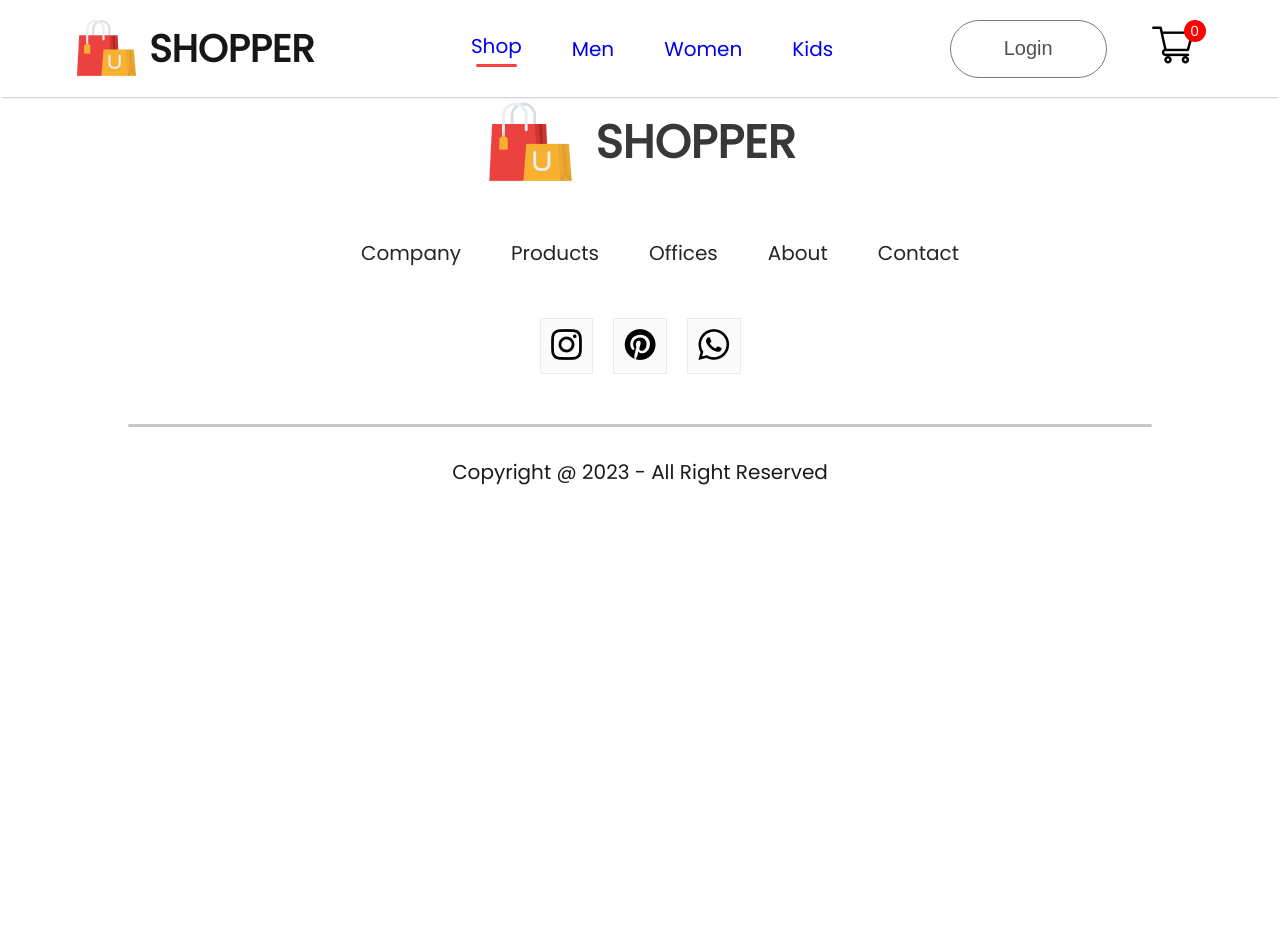
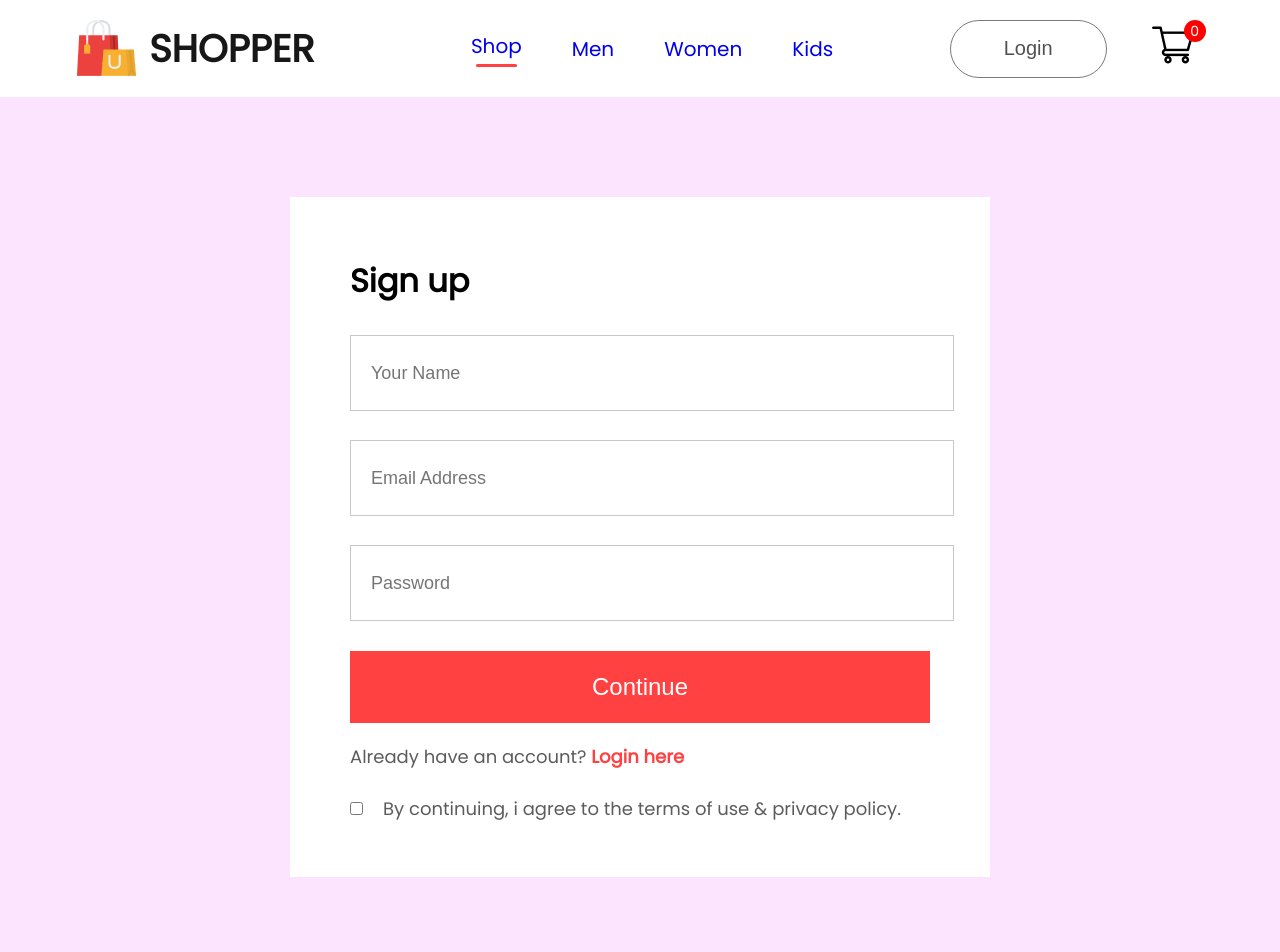
Before and after one commit to NoufaraAhamed/Shopper, a React (Create React App) app in the folder frontend/: page /login in a window 1280 px wide. Shown: the top 952 px of the page. Before the commit the page ends 800 px from the top, so only its background shows below. Built offline with nearby package versions, Linux system fonts and the light colour scheme.

Commit message:
feat: add login and product page
-implement login signup page
-link product image with corresponding product page .
- add breadcrum and productdisplay component to product page

```diff
--- /dev/null
+++ b/frontend/src/Components/Breadcrums/Breadcrums.jsx
@@ -0,0 +1,16 @@
+import React from 'react'
+import './Breadcrums.css'
+import arrow_icon from '../Assets/breadcrum_arrow.png'
+
+function Breadcrums(props) {
+    const {product}= props;
+  return (
+    <div className='breadcrum'>
+        HOME <img src={arrow_icon} alt="" /> SHOP <img src={arrow_icon} alt="" />
+        {product.category} <img src={arrow_icon} alt="" /> {product.name}
+
+    </div>
+  )
+}
+
+export default Breadcrums
--- a/frontend/src/Components/Item/Item.css
+++ b/frontend/src/Components/Item/Item.css
@@ -1,5 +1,8 @@
 .item{
     width: 350px;
+}
+.item img{
+    cursor: pointer;
 }
 .item p{
     margin: 6px 0;
--- a/frontend/src/Components/Item/Item.jsx
+++ b/frontend/src/Components/Item/Item.jsx
@@ -1,10 +1,11 @@
 import React from 'react'
 import './Item.css'
+import { Link } from 'react-router-dom'
 
 function Item(props) {
   return (
     <div  className='item'>
-        <img src={props.image} alt="" />
+        <Link to={`/product/${props.id}`}><img src={props.image} alt="" /></Link>
         <p>{props.name}</p>
         <div className="item-prices">
             <div className="item-price-new">
--- /dev/null
+++ b/frontend/src/Components/ProductDisplay/ProductDisplay.jsx
@@ -0,0 +1,58 @@
+import React from "react";
+import "./ProductDisplay.css";
+import star_icon from "../Assets/star_icon.png";
+import star_dull_icon from "../Assets/star_dull_icon.png";
+
+function ProductDisplay(props) {
+  const { product } = props;
+  return (
+    <div className="productdisplay">
+      <div className="producdisplay-left">
+        <div className="productdisplay-img-list">
+          <img src={product.image} alt="" />
+          <img src={product.image} alt="" />
+          <img src={product.image} alt="" />
+          <img src={product.image} alt="" />
+        </div>
+        <div className="productdisplay-img">
+          <img src={product.image} alt="" className="productdisplay-main-img" />
+        </div>
+      </div>
+      <div className="productdisplay-right">
+        <h1>{product.name}</h1>
+        <div className="productdisplay-right-star">
+          <img src={star_icon} alt="" />
+          <img src={star_icon} alt="" />
+          <img src={star_icon} alt="" />
+          <img src={star_icon} alt="" />
+          <img src={star_dull_icon} alt="" />
+          <p>(122)</p>
+        </div>
+
+        <div className="productdisplay-right-prices">
+          <div className="productdisplay-old-price">${product.old_price}</div>
+          <div className="productdisplay-new-price">${product.new_price}</div>
+        </div>
+        <div className="productdisplay-right-description">
+            Lorem ipsum dolor sit amet consectetur adipisicing elit. Eaque fuga placeat consectetur, reiciendis, cumque expedita illo esse neque maiores nisi harum libero quisquam ducimus consequuntur ullam. Voluptas rem libero error. Lorem ipsum dolor, sit amet consectetur adipisicing elit. Non iste quas repellendus facere aperiam ipsa quidem mollitia. Voluptatum veritatis, dolorum ullam facere voluptates eum quae suscipit minus nostrum, nemo ad.
+        </div>
+        <div className="productdisplay-right-size">
+            <h1>Select Size</h1>
+            <div className="productdisplay-size">
+                <div>S</div>
+                <div>M</div>
+                <div>L</div>
+                <div>XL</div>
+                <div>XXL</div>
+            </div>
+        </div>
+        <button>ADD TO CART</button>
+        <p className="productdisplay-right-category"><span>Category : {product.category} </span></p>
+        <p className="productdisplay-right-category"><span> Tags : Modern , latest </span></p>
+
+      </div>
+    </div>
+  );
+}
+
+export default ProductDisplay;
--- /dev/null
+++ b/frontend/src/Pages/CSS/LoginSignup.css
@@ -0,0 +1,62 @@
+.loginsignup{
+    width: 100%;
+    height: 80vh;
+    background: #fce3fe;
+    padding-top:100px;
+    padding-bottom: 200px;
+}
+.loginsignup-container{
+    width: 580px;
+    height: 600px;
+    background: white;
+    margin: auto;
+    padding: 40px 60px;
+}
+.loginsignup-container h1{
+    margin: 20px 0px;
+}
+.loginsignup-fields{
+    display: flex;
+    flex-direction: column;
+    gap: 29px;
+    margin-top: 30px;
+}
+.loginsignup-fields input{
+    height: 72px;
+    width: 100%;
+    padding-left: 20px;
+    border: 1px solid #c9c9c9;
+    outline: none;
+    color: #5c5c5c;
+    font-size: 18px;
+}
+.loginsignup-container button{
+    width: 580px;
+    height: 72px;
+    color: white;
+    background: #ff4141;
+    margin-top: 30px;
+    border: none;
+    font-size: 24px;
+    font-weight: 500;
+    cursor: pointer;
+}
+.loginsignup-login{
+    margin-top: 20px;
+    color: #5c5c5c;
+    font-size: 18px;
+    font-weight: 500;
+}
+.loginsignup-login span{
+    color: #ff4141;
+    font-weight: 600;
+}
+.loginsignup-agree{
+    display: flex;
+    align-items: center;
+    margin-top: 25px;
+    gap: 20px;
+    color: #5c5c5c;
+    font-size: 18px;
+    font-weight: 500;
+}
--- a/frontend/src/Pages/CSS/ShopCategory.css
+++ b/frontend/src/Pages/CSS/ShopCategory.css
@@ -1,3 +1,39 @@
 .shopcategory-banner{
+   display: block;
+   margin: 30px auto;
+   width: 82%;
+}
+.shopcategory-indexSort{
+    display: flex;
+    margin: 0px 170px;
+    justify-content: space-between;
+    align-items: center;
+}
+.shopcategory-indexSort p span{
+    font-weight: 600;
+}
+.shopcategory-sort{
+    padding: 10px 20px;
+    border-radius: 40px;
+    border: 1px solid #888;
+}
+.shopcategory-products{
+    margin: 50px 30px;
+    display: grid;
+    grid-template-columns: 1fr 1fr 1fr 1fr;
+    row-gap: 30px;
 
 }
+.shopcategory-loadmore{
+    width: 233px;
+    height: 69px;
+    display: flex;
+    align-items: center;
+    justify-content:center;
+    margin: 150px auto;
+    color: #787878;
+    background:#ededed;
+    border-radius: 75px;
+    font-size: 18px;
+    font-weight: 500;
+}
--- a/frontend/src/Pages/LoginSignup.jsx
+++ b/frontend/src/Pages/LoginSignup.jsx
@@ -1,8 +1,23 @@
 import React from 'react'
+import './CSS/LoginSignup.css'
 
 function LoginSignup() {
   return (
-    <div>
+    <div className='loginsignup'>
+      <div className="loginsignup-container">
+        <h1>Sign up</h1>
+        <div className="loginsignup-fields">
+          <input type="text" placeholder='Your Name' />
+          <input type="email" placeholder='Email Address' />
+          <input type="password" placeholder='Password' />
+        </div>
+        <button>Continue</button>
+        <p className="loginsignup-login">Already have an account? <span>Login here</span></p>
+        <div className="loginsignup-agree">
+          <input type="checkbox" name='' id='' />
+          <p>By continuing, i agree to the terms of use & privacy policy.</p>
+        </div>
+      </div>
 
     </div>
   )
--- a/frontend/src/Pages/Product.jsx
+++ b/frontend/src/Pages/Product.jsx
@@ -1,11 +1,18 @@
-import React from 'react'
+import React, { useContext } from "react";
+import { ShopContext } from "../Context/ShopContext";
+import { useParams } from "react-router-dom";
+import Breadcrums from "../Components/Breadcrums/Breadcrums";
+import ProductDisplay from "../Components/ProductDisplay/ProductDisplay";
 
 function Product() {
-  return (
-    <div>
+  const { all_product } = useContext(ShopContext);
+  const { productId } = useParams();
+  const  product  = all_product.find((e)=> e.id === Number(productId));
 
-    </div>
-  )
+  return <div>
+    <Breadcrums product={product}/>
+    <ProductDisplay product={product}/>
+  </div>;
 }
 
-export default Product
+export default Product;
--- a/frontend/src/Pages/ShopCategory.jsx
+++ b/frontend/src/Pages/ShopCategory.jsx
@@ -28,6 +28,9 @@ function ShopCategory(props) {
           }
         })}
       </div>
+      <div className="shopcategory-loadmore">
+        Explore more
+      </div>
     </div>
   )
 }
```
Also changed, not shown: frontend/src/Components/Breadcrums/Breadcrums.css (added), frontend/src/Components/ProductDisplay/ProductDisplay.css (added).
